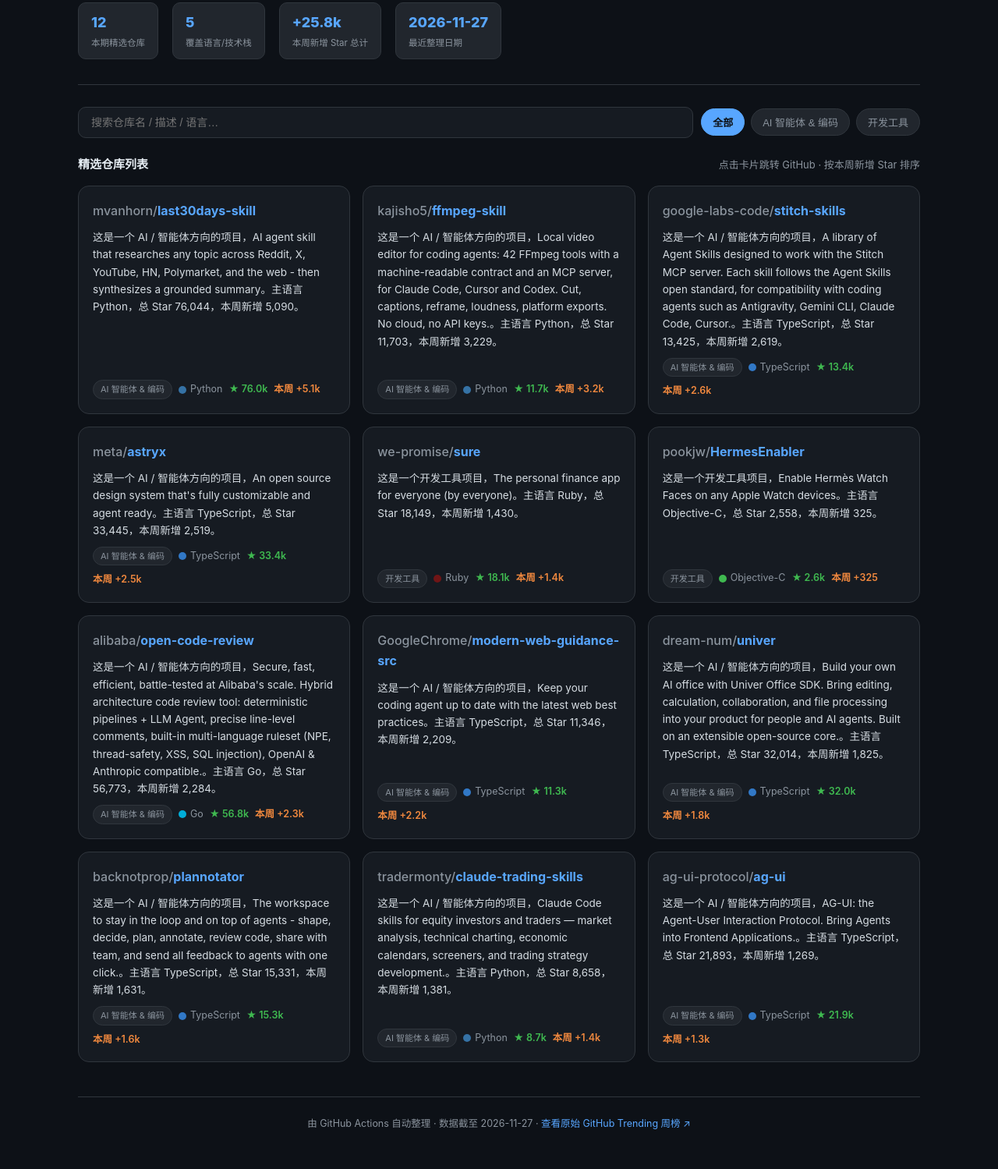
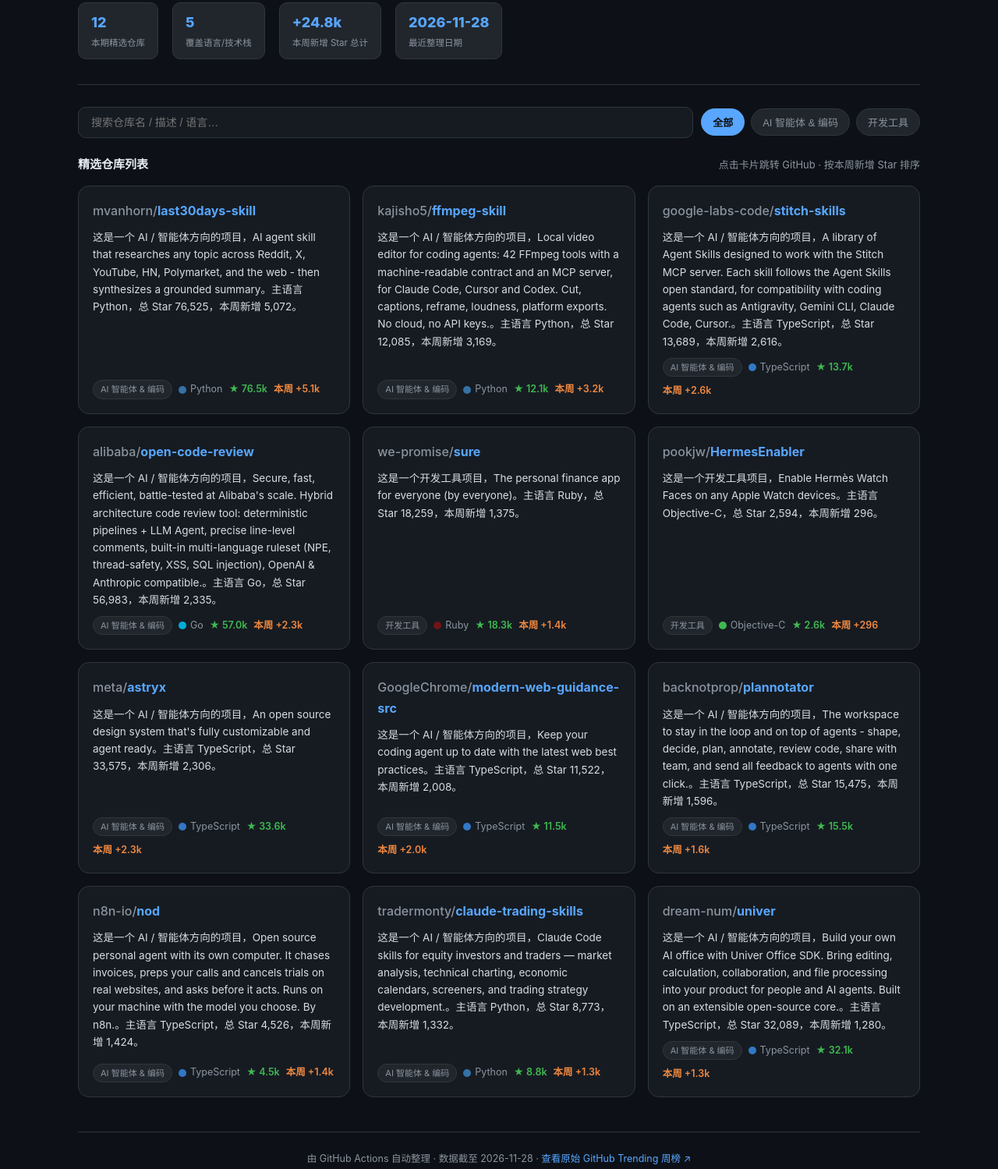
Before and after one commit to fishjoyness/github-trending-weekly, a plain HTML site: page index.html in a window 1280 px wide. Shown: the part 409-1908 px from the top of the page at 78% size. Drawn offline with Linux system fonts and the light colour scheme.

Commit message:
Auto-update: 2026-11-28 GitHub Trending Weekly

```diff
--- a/index.html
+++ b/index.html
@@ -122,8 +122,8 @@
     <div class="stats">
       <div class="stat"><div class="num">12</div><div class="label">本期精选仓库</div></div>
       <div class="stat"><div class="num">5</div><div class="label">覆盖语言/技术栈</div></div>
-      <div class="stat"><div class="num">+25.8k</div><div class="label">本周新增 Star 总计</div></div>
-      <div class="stat"><div class="num">2026-11-27</div><div class="label">最近整理日期</div></div>
+      <div class="stat"><div class="num">+24.8k</div><div class="label">本周新增 Star 总计</div></div>
+      <div class="stat"><div class="num">2026-11-28</div><div class="label">最近整理日期</div></div>
     </div>
   </section>
   <div class="toolbar">
@@ -136,7 +136,7 @@
   </div>
   <div class="grid" id="grid"></div>
   <footer>
-    由 GitHub Actions 自动整理 · 数据截至 <span>2026-11-27</span> ·
+    由 GitHub Actions 自动整理 · 数据截至 <span>2026-11-28</span> ·
     <a href="https://www.github.com/trending?since=weekly" target="_blank" rel="noopener">查看原始 GitHub Trending 周榜 ↗</a>
   </footer>
 </div>
@@ -146,109 +146,109 @@ const repos = [
     "owner": "mvanhorn",
     "name": "last30days-skill",
     "cat": "AI 智能体 & 编码",
-    "desc": "这是一个 AI / 智能体方向的项目，AI agent skill that researches any topic across Reddit, X, YouTube, HN, Polymarket, and the web - then synthesizes a grounded summary。主语言 Python，总 Star 76,044，本周新增 5,090。",
+    "desc": "这是一个 AI / 智能体方向的项目，AI agent skill that researches any topic across Reddit, X, YouTube, HN, Polymarket, and the web - then synthesizes a grounded summary。主语言 Python，总 Star 76,525，本周新增 5,072。",
     "lang": "Python",
-    "stars": 76044,
-    "week": 5090
+    "stars": 76525,
+    "week": 5072
   },
   {
     "owner": "kajisho5",
     "name": "ffmpeg-skill",
     "cat": "AI 智能体 & 编码",
-    "desc": "这是一个 AI / 智能体方向的项目，Local video editor for coding agents: 42 FFmpeg tools with a machine-readable contract and an MCP server, for Claude Code, Cursor and Codex. Cut, captions, reframe, loudness, platform exports. No cloud, no API keys.。主语言 Python，总 Star 11,703，本周新增 3,229。",
+    "desc": "这是一个 AI / 智能体方向的项目，Local video editor for coding agents: 42 FFmpeg tools with a machine-readable contract and an MCP server, for Claude Code, Cursor and Codex. Cut, captions, reframe, loudness, platform exports. No cloud, no API keys.。主语言 Python，总 Star 12,085，本周新增 3,169。",
     "lang": "Python",
-    "stars": 11703,
-    "week": 3229
+    "stars": 12085,
+    "week": 3169
   },
   {
     "owner": "google-labs-code",
     "name": "stitch-skills",
     "cat": "AI 智能体 & 编码",
-    "desc": "这是一个 AI / 智能体方向的项目，A library of Agent Skills designed to work with the Stitch MCP server. Each skill follows the Agent Skills open standard, for compatibility with coding agents such as Antigravity, Gemini CLI, Claude Code, Cursor.。主语言 TypeScript，总 Star 13,425，本周新增 2,619。",
+    "desc": "这是一个 AI / 智能体方向的项目，A library of Agent Skills designed to work with the Stitch MCP server. Each skill follows the Agent Skills open standard, for compatibility with coding agents such as Antigravity, Gemini CLI, Claude Code, Cursor.。主语言 TypeScript，总 Star 13,689，本周新增 2,616。",
     "lang": "TypeScript",
-    "stars": 13425,
-    "week": 2619
+    "stars": 13689,
+    "week": 2616
+  },
+  {
+    "owner": "alibaba",
+    "name": "open-code-review",
+    "cat": "AI 智能体 & 编码",
+    "desc": "这是一个 AI / 智能体方向的项目，Secure, fast, efficient, battle-tested at Alibaba's scale. Hybrid architecture code review tool: deterministic pipelines + LLM Agent, precise line-level comments, built-in multi-language ruleset (NPE, thread-safety, XSS, SQL injection), OpenAI & Anthropic compatible.。主语言 Go，总 Star 56,983，本周新增 2,335。",
+    "lang": "Go",
+    "stars": 56983,
+    "week": 2335
+  },
+  {
+    "owner": "we-promise",
+    "name": "sure",
+    "cat": "开发工具",
+    "desc": "这是一个开发工具项目，The personal finance app for everyone (by everyone)。主语言 Ruby，总 Star 18,259，本周新增 1,375。",
+    "lang": "Ruby",
+    "stars": 18259,
+    "week": 1375
+  },
+  {
+    "owner": "pookjw",
+    "name": "HermesEnabler",
+    "cat": "开发工具",
+    "desc": "这是一个开发工具项目，Enable Hermès Watch Faces on any Apple Watch devices。主语言 Objective-C，总 Star 2,594，本周新增 296。",
+    "lang": "Objective-C",
+    "stars": 2594,
+    "week": 296
   },
   {
     "owner": "meta",
     "name": "astryx",
     "cat": "AI 智能体 & 编码",
-    "desc": "这是一个 AI / 智能体方向的项目，An open source design system that's fully customizable and agent ready。主语言 TypeScript，总 Star 33,445，本周新增 2,519。",
+    "desc": "这是一个 AI / 智能体方向的项目，An open source design system that's fully customizable and agent ready。主语言 TypeScript，总 Star 33,575，本周新增 2,306。",
     "lang": "TypeScript",
-    "stars": 33445,
-    "week": 2519
-  },
-  {
-    "owner": "we-promise",
-    "name": "sure",
-    "cat": "开发工具",
-    "desc": "这是一个开发工具项目，The personal finance app for everyone (by everyone)。主语言 Ruby，总 Star 18,149，本周新增 1,430。",
-    "lang": "Ruby",
-    "stars": 18149,
-    "week": 1430
-  },
-  {
-    "owner": "pookjw",
-    "name": "HermesEnabler",
-    "cat": "开发工具",
-    "desc": "这是一个开发工具项目，Enable Hermès Watch Faces on any Apple Watch devices。主语言 Objective-C，总 Star 2,558，本周新增 325。",
-    "lang": "Objective-C",
-    "stars": 2558,
-    "week": 325
-  },
-  {
-    "owner": "alibaba",
-    "name": "open-code-review",
-    "cat": "AI 智能体 & 编码",
-    "desc": "这是一个 AI / 智能体方向的项目，Secure, fast, efficient, battle-tested at Alibaba's scale. Hybrid architecture code review tool: deterministic pipelines + LLM Agent, precise line-level comments, built-in multi-language ruleset (NPE, thread-safety, XSS, SQL injection), OpenAI & Anthropic compatible.。主语言 Go，总 Star 56,773，本周新增 2,284。",
-    "lang": "Go",
-    "stars": 56773,
-    "week": 2284
+    "stars": 33575,
+    "week": 2306
   },
   {
     "owner": "GoogleChrome",
     "name": "modern-web-guidance-src",
     "cat": "AI 智能体 & 编码",
-    "desc": "这是一个 AI / 智能体方向的项目，Keep your coding agent up to date with the latest web best practices。主语言 TypeScript，总 Star 11,346，本周新增 2,209。",
+    "desc": "这是一个 AI / 智能体方向的项目，Keep your coding agent up to date with the latest web best practices。主语言 TypeScript，总 Star 11,522，本周新增 2,008。",
     "lang": "TypeScript",
-    "stars": 11346,
-    "week": 2209
+    "stars": 11522,
+    "week": 2008
+  },
+  {
+    "owner": "backnotprop",
+    "name": "plannotator",
+    "cat": "AI 智能体 & 编码",
+    "desc": "这是一个 AI / 智能体方向的项目，The workspace to stay in the loop and on top of agents - shape, decide, plan, annotate, review code, share with team, and send all feedback to agents with one click.。主语言 TypeScript，总 Star 15,475，本周新增 1,596。",
+    "lang": "TypeScript",
+    "stars": 15475,
+    "week": 1596
+  },
+  {
+    "owner": "n8n-io",
+    "name": "nod",
+    "cat": "AI 智能体 & 编码",
+    "desc": "这是一个 AI / 智能体方向的项目，Open source personal agent with its own computer. It chases invoices, preps your calls and cancels trials on real websites, and asks before it acts. Runs on your machine with the model you choose. By n8n.。主语言 TypeScript，总 Star 4,526，本周新增 1,424。",
+    "lang": "TypeScript",
+    "stars": 4526,
+    "week": 1424
+  },
+  {
+    "owner": "tradermonty",
+    "name": "claude-trading-skills",
+    "cat": "AI 智能体 & 编码",
+    "desc": "这是一个 AI / 智能体方向的项目，Claude Code skills for equity investors and traders — market analysis, technical charting, economic calendars, screeners, and trading strategy development.。主语言 Python，总 Star 8,773，本周新增 1,332。",
+    "lang": "Python",
+    "stars": 8773,
+    "week": 1332
   },
   {
     "owner": "dream-num",
     "name": "univer",
     "cat": "AI 智能体 & 编码",
-    "desc": "这是一个 AI / 智能体方向的项目，Build your own AI office with Univer Office SDK. Bring editing, calculation, collaboration, and file processing into your product for people and AI agents. Built on an extensible open-source core.。主语言 TypeScript，总 Star 32,014，本周新增 1,825。",
+    "desc": "这是一个 AI / 智能体方向的项目，Build your own AI office with Univer Office SDK. Bring editing, calculation, collaboration, and file processing into your product for people and AI agents. Built on an extensible open-source core.。主语言 TypeScript，总 Star 32,089，本周新增 1,280。",
     "lang": "TypeScript",
-    "stars": 32014,
-    "week": 1825
-  },
-  {
-    "owner": "backnotprop",
-    "name": "plannotator",
-    "cat": "AI 智能体 & 编码",
-    "desc": "这是一个 AI / 智能体方向的项目，The workspace to stay in the loop and on top of agents - shape, decide, plan, annotate, review code, share with team, and send all feedback to agents with one click.。主语言 TypeScript，总 Star 15,331，本周新增 1,631。",
-    "lang": "TypeScript",
-    "stars": 15331,
-    "week": 1631
-  },
-  {
-    "owner": "tradermonty",
-    "name": "claude-trading-skills",
-    "cat": "AI 智能体 & 编码",
-    "desc": "这是一个 AI / 智能体方向的项目，Claude Code skills for equity investors and traders — market analysis, technical charting, economic calendars, screeners, and trading strategy development.。主语言 Python，总 Star 8,658，本周新增 1,381。",
-    "lang": "Python",
-    "stars": 8658,
-    "week": 1381
-  },
-  {
-    "owner": "ag-ui-protocol",
-    "name": "ag-ui",
-    "cat": "AI 智能体 & 编码",
-    "desc": "这是一个 AI / 智能体方向的项目，AG-UI: the Agent-User Interaction Protocol. Bring Agents into Frontend Applications.。主语言 TypeScript，总 Star 21,893，本周新增 1,269。",
-    "lang": "TypeScript",
-    "stars": 21893,
-    "week": 1269
+    "stars": 32089,
+    "week": 1280
   }
 ];
 const langColors = {"Python": "#3572A5", "JavaScript": "#f1e05a", "TypeScript": "#3178c6", "Rust": "#dea584", "Go": "#00ADD8", "Java": "#b07219", "C++": "#f34b7d", "C": "#555555", "C#": "#178600", "Ruby": "#701516", "Swift": "#F05138", "Kotlin": "#A97BFF", "Dart": "#00B4AB", "Shell": "#89e051", "PowerShell": "#012456", "Jupyter Notebook": "#DA5B0B", "HTML": "#e34c26", "CSS": "#563d7c", "Vue": "#41b883", "Svelte": "#ff3e00", "PHP": "#4F5D95", "Scala": "#c22d40", "Lua": "#000080", "Zig": "#ec915c", "Elixir": "#6e4a7e", "Haskell": "#5e5086"};
```
